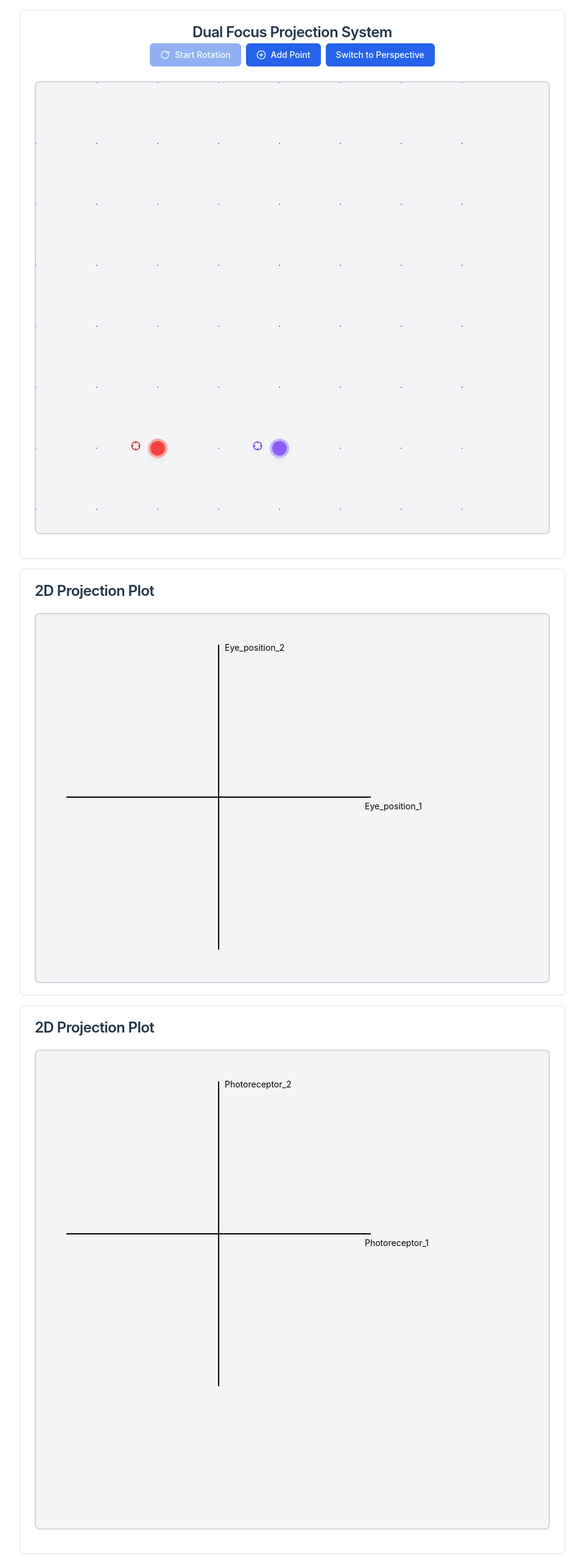
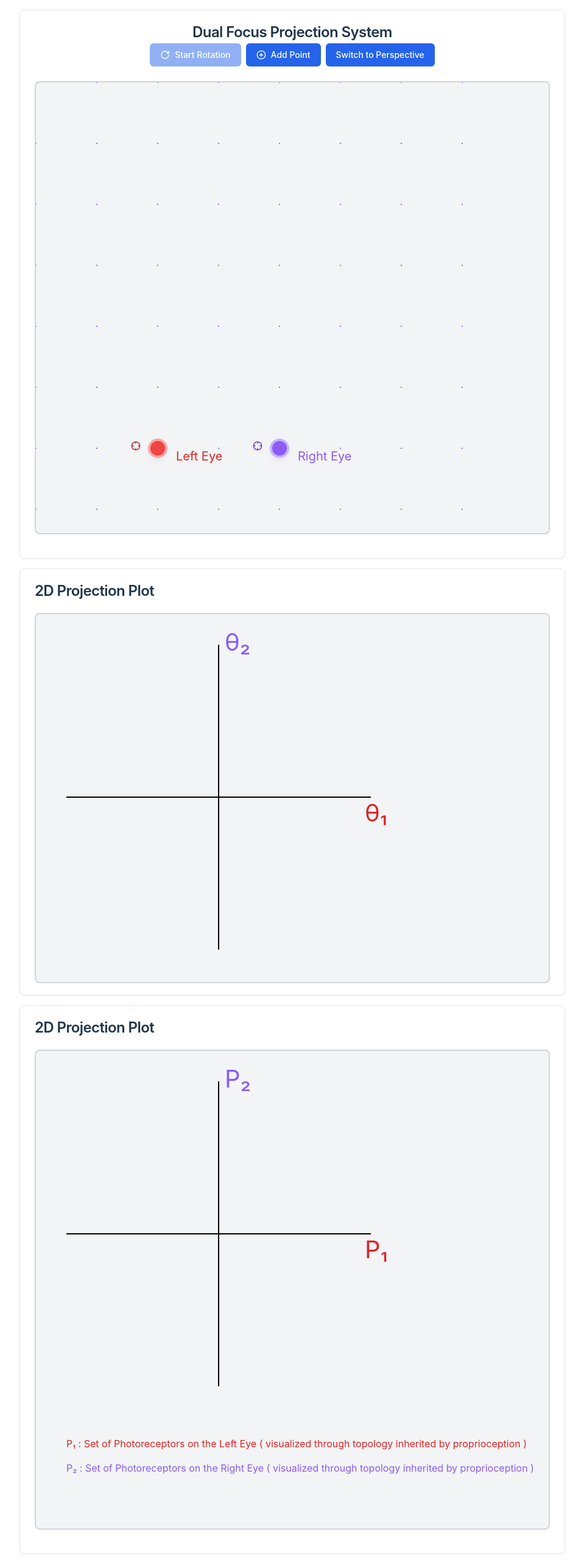
Before and after one commit to RubADuckDuck/VisualizationOfOcularRegularity, a React (Vite) app: page / in a window 1280 px wide. Shown: the top 2566 px of the page at 61% size, without its empty margins (160-1119 px from the left). Built offline with nearby package versions, Linux system fonts and the light colour scheme.

Commit message:
corrected axis labels

```diff
--- a/src/components/DualProjectionSystem.jsx
+++ b/src/components/DualProjectionSystem.jsx
@@ -503,8 +503,24 @@ const DualProjectionSystem = () => {
             onMouseUp={stopDragging}
             onMouseLeave={stopDragging}
           >
+
+
             {/* SVG layer for lines */}
             <svg className="absolute inset-0 w-full h-full pointer-events-none">
+
+
+              {/* Axis labels */}
+              <text x="230" y="620" className="text-sm" fill="#DC2626"
+                style={{
+                  fontSize: "20px"
+                }}
+              >Left Eye</text>
+              <text x="430" y="620" className="text-sm" fill="#8a5cf6"
+                style={{
+                  fontSize: "20px"
+                }}
+              >Right Eye</text>
+
               {/* Add grid points */}
               {generateGridPoints().map((point, index) => (
                 <circle
@@ -661,8 +677,28 @@ const DualProjectionSystem = () => {
               <line x1="300" y1="50" x2="300" y2="550" stroke="black" strokeWidth="2" /> {/* Y-axis */}
 
               {/* Axis labels */}
-              <text x="540" y="320" className="text-sm">Eye_position_1</text>
-              <text x="310" y="60" className="text-sm">Eye_position_2</text>
+              <text x="540" y="340" className="text-sm" fill="#DC2626"
+                style={{
+                  fontSize: "40px"
+                }}
+              >{"\u03B8\u2081"}</text>
+              <text x="310" y="60" className="text-sm" fill="#8a5cf6"
+                style={{
+                  fontSize: "40px"
+                }}
+              >{"\u03B8\u2082"}</text>
+
+              {/* Axis labels */}
+              <text x="50" y="650" className="text-sm" fill="#DC2626"
+                style={{
+                  fontSize: "20px"
+                }}
+              >{"\u03B8\u2081"}  :  Rotational State of Left Eye</text>
+              <text x="50" y="690" className="text-sm" fill="#8a5cf6"
+                style={{
+                  fontSize: "20px"
+                }}
+              >{"\u03B8\u2082"}  :  Rotational State of Right Eye</text>
 
               {/* Plot points */}
               {/* {anchorPoint && points.map(point => {
@@ -764,8 +800,36 @@ const DualProjectionSystem = () => {
               <line x1="300" y1="50" x2="300" y2="550" stroke="black" strokeWidth="2" /> {/* Y-axis */}
 
               {/* Axis labels */}
-              <text x="540" y="320" className="text-sm">Photoreceptor_1</text>
-              <text x="310" y="60" className="text-sm">Photoreceptor_2</text>
+              {/* <text x="540" y="320" className="text-sm">Photoreceptor_1</text>
+              <text x="310" y="60" className="text-sm">Photoreceptor_2</text> */}
+
+              {/* Axis labels */}
+              <text x="540" y="340" className="text-sm" fill="#DC2626"
+                style={{
+                  fontSize: "40px"
+                }}
+              >P{"\u2081"}</text>
+              <text x="310" y="60" className="text-sm" fill="#8a5cf6"
+                style={{
+                  fontSize: "40px"
+                }}
+              >P{"\u2082"}</text>
+
+              {/* Axis labels */}
+              <text x="50" y="650" className="text-sm" fill="#DC2626"
+                style={{
+                  fontSize: "16px"
+                }}
+              >
+                P{"\u2081"} : Set of Photoreceptors on the Left Eye ( visualized through topology inherited by proprioception )
+              </text>
+              <text x="50" y="690" className="text-sm" fill="#8a5cf6"
+                style={{
+                  fontSize: "16px"
+                }}
+                >
+                P{"\u2082"} : Set of Photoreceptors on the Right Eye ( visualized through topology inherited by proprioception )
+              </text>
 
               {/* Plot points */}
               {anchorPoint && points.map(point => {
```
